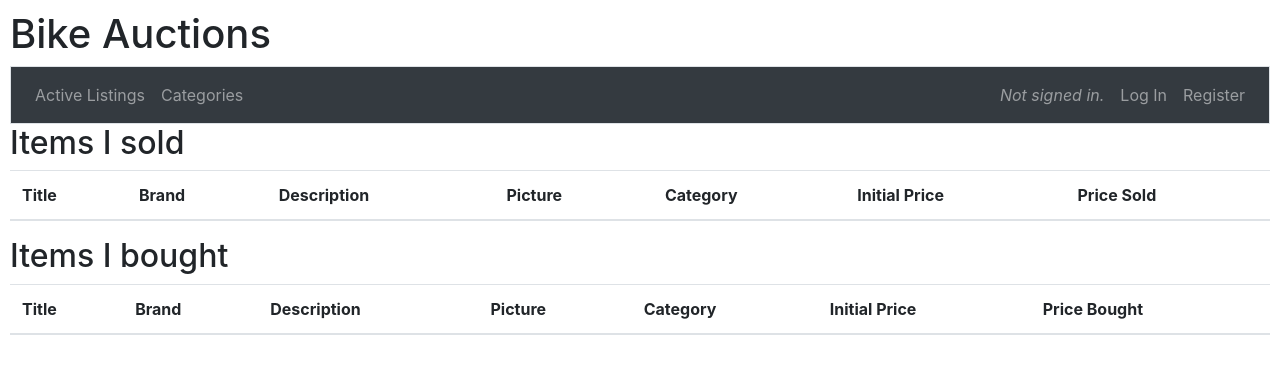
After one commit to palexthom/CS50w, a Django app: page /myitems in a window 1280 px wide. The commit adds this page. Shown: the top 374 px of the page. Run offline with Django 3.2, Linux system fonts and the light colour scheme; data comes from the database, SQL or seed files in the repository; both versions use the stored data as it was after the commit; lists and menus that the app fills with data are empty; some libraries are stand-ins or nearby versions.

Commit message:
End of work

```diff
--- a/auctions/templates/auctions/apology.html
+++ b/auctions/templates/auctions/apology.html
@@ -1,8 +1,9 @@
 {% extends "auctions/layout.html" %}
 
 {% block body %}
-    <h3 class="text-center">{{msg}}<a href="{% url url_name %}" >{{link_msg}}</a> ?</h3>
+    <h3 class="text-center">{{top}}</h3>
     <div>
         <img src="/static/wrecked.png" class="rounded mx-auto d-block" alt="wrecked-bike">
     </div>
+    <h3 class="text-center">{{bottom}}<a href="{{url_name}}" >{{link_msg}}</a> ?</h3>
 {% endblock %}
--- a/auctions/templates/auctions/layout.html
+++ b/auctions/templates/auctions/layout.html
@@ -14,16 +14,17 @@
     </head>
     <body>
         <h1> Bike Auctions</h1>
-        <div>
-            {% if user.is_authenticated %}
-                Signed in as <strong>{{ user.username }}</strong>.
-            {% else %}
-                Not signed in.
-            {% endif %}
-        </div>
-        <ul class="nav">
+        <nav class="navbar navbar-expand-md navbar-dark bg-dark border">
+            <button aria-controls="navbar" aria-expanded="false" aria-label="Toggle navigation" class="navbar-toggler" data-target="#navbar" data-toggle="collapse" type="button">
+                <span class="navbar-toggler-icon"></span>
+            </button>
+            <div class="collapse navbar-collapse" id="navbar">
+                <ul class="navbar-nav mr-auto">
                     <li class="nav-item">
                         <a class="nav-link" href="{% url 'index' %}">Active Listings</a>
+                    </li>
+                    <li class="nav-item">
+                        <a class="nav-link" href="{% url 'categories' %}">Categories</a>
                     </li>
                     {% if user.is_authenticated %}
                         <li class="nav-item">
@@ -33,9 +34,23 @@
                             <a class="nav-link" href="{% url 'watchlist' %}">My watchlist</a>
                         </li>
                         <li class="nav-item">
+                            <a class="nav-link" href="{% url 'my_items' %}">My Items</a>
+                        </li>
+                    {% endif %}
+                </ul>
+                <ul class="navbar-nav mr-0">
+                    {% if user.is_authenticated %}
+                    <li class="nav-link"><i>Signed in as <strong>{{ user.username }}</strong>.</i></li>
+                        {% if user.username == "admin" %}
+                            <li class="nav-item">
+                                <a class="nav-link" href="admin/">Admin</a>
+                            </li>
+                        {% endif %}
+                    <li class="nav-item">
                         <a class="nav-link" href="{% url 'logout' %}">Log Out</a>
                     </li>
                     {% else %}
+                    <li class="nav-link"><i>Not signed in.</i></li>
                         <li class="nav-item">
                             <a class="nav-link" href="{% url 'login' %}">Log In</a>
                         </li>
@@ -44,7 +59,9 @@
                         </li>
                     {% endif %}
                 </ul>
-        <hr>
+            </div>
+        </nav>
+
         {% block body %}
         {% endblock %}
     </body>
--- /dev/null
+++ b/auctions/templates/auctions/myitems.html
@@ -0,0 +1,62 @@
+{% extends "auctions/layout.html" %}
+
+{% block body %}
+    <h2>Items I sold</h2>
+    <table class="table">
+        <thead>
+            <tr>
+                <th scope="col">Title</th>
+                <th scope="col">Brand</th>
+                <th scope="col">Description</th>
+                <th scope="col">Picture</th>
+                <th scope="col">Category</th>
+                <th scope="col">Initial Price</th>
+                <th scope="col">Price Sold</th>
+            </tr>
+        </thead>
+        <tbody>
+            {% for listing in listings_sold %}
+            <tr>
+                <td><a href="{% url 'listing' listing.0.id %}">{{ listing.0.title }}</a></td>
+                <td>{{ listing.0.brand }}</td>
+                <td>{{ listing.0.description }}</td>
+                <td><img src="{{ listing.0.url }}" alt="{{ listing.0.url }}"></td>
+                <td><a href="{% url 'category' category=listing.0.category %}">{{ listing.0.get_category_display }}</a></td>
+                <td>{{ listing.0.start_bid }}</td>
+                <td>{{ listing.1 }}</td>
+            </tr>
+            {% endfor %}
+        </tbody>
+
+    </table>
+
+    <h2>Items I bought</h2>
+    <table class="table">
+        <thead>
+            <tr>
+                <th scope="col">Title</th>
+                <th scope="col">Brand</th>
+                <th scope="col">Description</th>
+                <th scope="col">Picture</th>
+                <th scope="col">Category</th>
+                <th scope="col">Initial Price</th>
+                <th scope="col">Price Bought</th>
+            </tr>
+        </thead>
+        <tbody>
+            {% for listing in listings_bought %}
+            <tr>
+                <td><a href="{% url 'listing' listing.0.id %}">{{ listing.0.title }}</a></td>
+                <td>{{ listing.0.brand }}</td>
+                <td>{{ listing.0.description }}</td>
+                <td><img src="{{ listing.0.url }}" alt="{{ listing.0.url }}"></td>
+                <td><a href="{% url 'category' category=listing.0.category %}">{{ listing.0.get_category_display }}</a></td>
+                <td>{{ listing.0.start_bid }}</td>
+                <td>{{ listing.1 }}</td>
+            </tr>
+            {% endfor %}
+        </tbody>
+
+    </table>
+
+{% endblock %}
--- a/auctions/urls.py
+++ b/auctions/urls.py
@@ -14,5 +14,8 @@ urlpatterns = [
     path("<int:listing_id>/watchlist", views.manage_watchlist, name="manage_watchlist"),
     path("<int:listing_id>/close", views.close, name="close"),
     path("<int:listing_id>/bid", views.place_bid, name="place_bid"),
-    path("apology", views.apology, name="apology")
+    path("apology", views.apology, name="apology"),
+    path("categories", views.categories, name="categories"),
+    path("myitems", views.my_items, name="my_items")
+
 ]
--- a/auctions/views.py
+++ b/auctions/views.py
@@ -4,14 +4,26 @@ from django.db import IntegrityError
 from django.http import HttpResponse, HttpResponseRedirect
 from django.shortcuts import render, redirect
 from django.urls import reverse
+from django.core.exceptions import ObjectDoesNotExist
 
 from .models import User, ListingManager, Listing, Comment, Bid
+from .helpers import highest_bid, highest_bidder
 from datetime import datetime
 
 
 def index(request):
+    # retrieve all open listings
+    listings = Listing.objects.filter(status='O')
+    print(listings)
+    # retrieve current highest bid
+    listings_with_bids = []
+    for listing in listings:
+        listings_with_bids.append((listing,highest_bid(listing)))
+
+    print(listings_with_bids)
+
     return render(request, "auctions/index.html", {
-        "listings": Listing.objects.filter(status='O')
+        "listings": listings_with_bids
     })
 
 
@@ -102,8 +114,19 @@ def listing(request, listing_id):
         return redirect('listing', listing_id)
 
     else:
-        listing = Listing.objects.get(id=listing_id)
+        try:
+            listing = Listing.objects.get(id=listing_id)
+        except ObjectDoesNotExist:
+            message = "Sorry, there is no listing matching your query."
+            return apology(request,
+                           message,
+                           "Would you like to see ",
+                           "open listings",
+                           "index")
+
         comments = Comment.objects.filter(listing_id=listing_id)
+        is_open = listing.status == 'O'
+        is_buyer = False
 
         # If user authenticated
         if request.user.is_authenticated:
@@ -113,47 +136,52 @@ def listing(request, listing_id):
             # check if listing is in user's watchlist
             user = User.objects.get(username=request.user.username)
             watched_list = user.watchlist.all()
-
             if listing in watched_list:
                 is_watched = True
             else:
                 is_watched = False
 
+            # if listing closed, check if user is buyer
+            if not is_open:
+                is_buyer = listing.won_bid == request.user.username
+
         else:
+            # if user not authenticated, he's no buyer, watching, author
+            print("On passe ici")
             is_watched = False
             is_author = False
+            is_buyer = False
 
-        # check if listing is open
-        if listing.status == 'O':
-            is_open = True
-        else:
-            is_open = False
-
-        # look for highest bidder
-        if len(listing.bids.all()) != 0:
-            highest_bidder = listing.bids.all()[0].username
-        else:
-            highest_bidder = "No bid has been made"
-
-        # if listing not None, we return it to the page
-        if listing is not None:
+        # we show closed listings only to authors and buyers
+        # we show open listings to anyone
+        print(f'open:{is_open};author:{is_author};buyer:{is_buyer}')
+        if (not is_open and (is_author or is_buyer)) or is_open:
             return render(request, "auctions/listing.html", {
                 "listing": listing,
                 "comments": comments,
                 "author": is_author,
                 "watched": is_watched,
                 "open": is_open,
-                # we configured bids to be returned from highest to lowest
-                "highest_bidder": highest_bidder
+                "highest_bid": highest_bid(listing),
+                "highest_bidder": highest_bidder(listing)
             })
         else:
-            return redirect("index")
+            message = "Sorry, we're showing closed listings only to the person who sold it or bought it."
+            return apology(request,
+                           message,
+                           "Would you like to see ",
+                           "open listings",
+                           "index")
 
 
 def category(request, category):
     if request.method == "GET":
+        for cat in Listing.CAT_BIKE:
+            if cat[0] == category:
+                name_cat = cat[1]
+
         return render(request, "auctions/category.html", {
-            "category": category,
+            "category": name_cat,
             "listings": Listing.objects.filter(category=category, status='O')
         })
 
@@ -188,7 +216,7 @@ def close(request, listing_id):
     # recup l'objet listing, changer son statut à close et son won_bid
     listing = Listing.objects.get(id=listing_id)
     listing.status = 'C'
-    listing.won_bid = request.user.username
+    listing.won_bid = highest_bidder(listing)
     listing.save()
 
     return redirect('index')
@@ -211,24 +239,59 @@ def place_bid(request, listing_id):
             highest_bid = bid.bid_val
 
     # check if bid placed is higher
-    bid_placed = int(request.POST['bid_placed'])
+    try:
+        bid_placed = int(request.POST['bid_placed'])
+    except ValueError:
+        return apology(request, "You didn't enter an integer value.",
+                       "Do you want to go back to ",
+                       "listing page",
+                       f'{request.POST["from"]}')
+
     if bid_placed > highest_bid:
         # save that bid
         print("Bid Saved")
         Bid.objects.create_bid(bid_placed, listing_id, request.user.username)
     else:
         print("Bid not saved")
-        return apology(request, "Sorry your bid isn't high enough. Do you want to go back to ",
-                       "index",
-                       "index")
+        return apology(request, "Sorry your bid isn't high enough.",
+                       "Do you want to go back to ",
+                       "listing page",
+                       f'{request.POST["from"]}')
 
     # reload page
     return redirect('listing', listing_id)
 
 
-def apology(request, msg, link_msg, url):
+def apology(request, top, bottom, link_msg, url):
     return render(request, 'auctions/apology.html', {
-        "msg": msg,
+        "top": top,
+        "bottom": bottom,
         "link_msg": link_msg,
         "url_name": url
     })
+
+
+def categories(request):
+    return render(request, "auctions/categories.html", {
+        "categories": Listing.CAT_BIKE
+    })
+
+
+def my_items(request):
+    username = request.user.username
+    listings_sold = Listing.objects.filter(username=username, status='C')
+    listings_bought = Listing.objects.filter(won_bid=username)
+
+    listings_sold_with_bids = []
+
+    for listing in listings_sold:
+        listings_sold_with_bids.append((listing, highest_bid(listing)))
+
+    listings_bought_with_bids = []
+    for listing in listings_bought:
+        listings_bought_with_bids.append((listing, highest_bid(listing)))
+
+    return render(request, "auctions/myitems.html", {
+        "listings_sold": listings_sold_with_bids,
+        "listings_bought": listings_bought_with_bids
+    })
```
Also changed, not shown: auctions/admin.py (+11 -2 lines), auctions/helpers.py (added, +17 -0 lines), auctions/templates/auctions/categories.html (added, +13 -0 lines), auctions/templates/auctions/create.html (+10 -9 lines), auctions/templates/auctions/index.html (+10 -9 lines), auctions/templates/auctions/listing.html (+15 -7 lines), db.sqlite3. Lines whose indentation alone changed are shown as unchanged.
